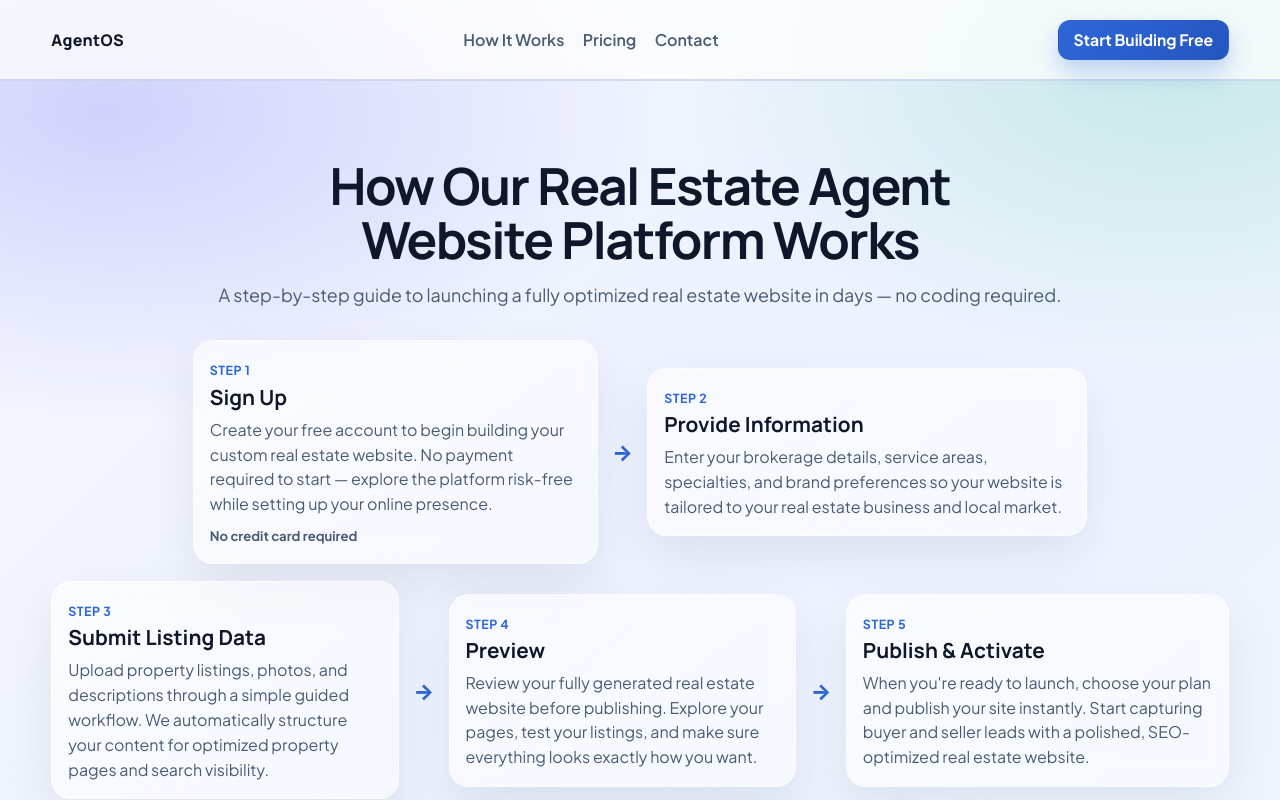
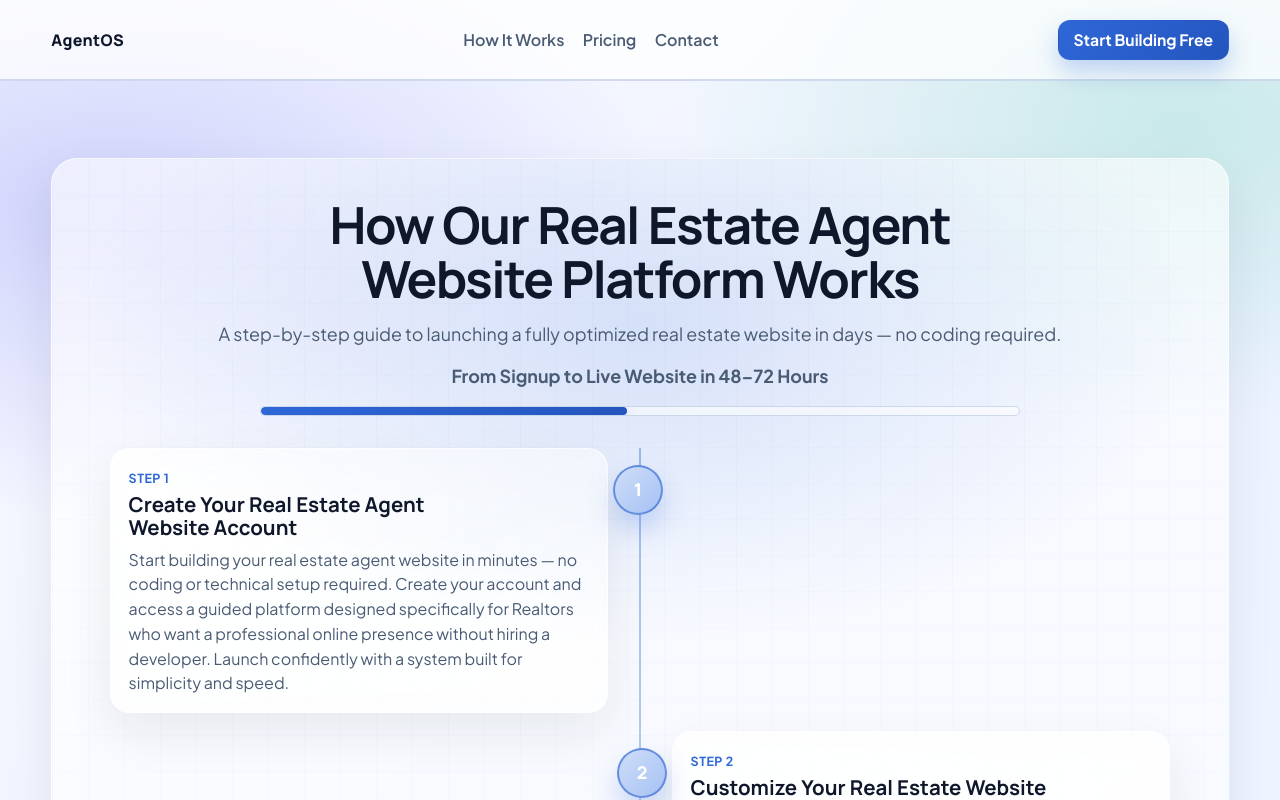
Before and after one commit to xSunnyyy/AgentOS, a Next.js app: page /how-it-works in a window 1280 px wide. Shown: the top 800 px of the page. Built offline with nearby package versions, Linux system fonts and the light colour scheme.

Commit message:
Redesign how-it-works page as alternating timeline

```diff
--- a/pages/how-it-works.js
+++ b/pages/how-it-works.js
@@ -1,42 +1,37 @@
 import Head from 'next/head';
 import { useEffect, useState } from 'react';
 
-const detailedSteps = [
+const timelineSteps = [
   {
-    number: 'Step 1',
-    title: 'Sign Up',
+    title: 'Create Your Real Estate Agent Website Account',
     description:
-      'Create your free account to begin building your custom real estate website. No payment required to start — explore the platform risk-free while setting up your online presence.',
-    note: 'No credit card required',
+      'Start building your real estate agent website in minutes — no coding or technical setup required. Create your account and access a guided platform designed specifically for Realtors who want a professional online presence without hiring a developer. Launch confidently with a system built for simplicity and speed.',
   },
   {
-    number: 'Step 2',
-    title: 'Provide Information',
+    title: 'Customize Your Real Estate Website Platform',
     description:
-      'Enter your brokerage details, service areas, specialties, and brand preferences so your website is tailored to your real estate business and local market.',
+      'Enter your branding, brokerage information, service areas, and specialties to tailor your real estate website to your local market. Our platform automatically structures your content using SEO best practices for Realtors, helping position you for better search visibility from day one.',
   },
   {
-    number: 'Step 3',
-    title: 'Submit Listing Data',
+    title: 'Add Listings & Power Your IDX Real Estate Website',
     description:
-      'Upload property listings, photos, and descriptions through a simple guided workflow. We automatically structure your content for optimized property pages and search visibility.',
+      'Upload property listings, photos, and descriptions through a streamlined workflow. Your listings are structured into optimized property pages designed to support lead generation for real estate agents and improve search performance across Google and mobile devices.',
   },
   {
-    number: 'Step 4',
-    title: 'Preview',
+    title: 'Preview Your Mobile-Responsive Real Estate Website',
     description:
-      'Review your fully generated real estate website before publishing. Explore your pages, test your listings, and make sure everything looks exactly how you want.',
+      'Before you launch, review your fully generated website across desktop and mobile. Every real estate website is built to be fast, modern, and mobile responsive — ensuring buyers and sellers have a seamless experience no matter how they find you.',
   },
   {
-    number: 'Step 5',
-    title: 'Publish & Activate',
+    title: 'Launch Your SEO-Optimized Real Estate Agent Website',
     description:
-      "When you're ready to launch, choose your plan and publish your site instantly. Start capturing buyer and seller leads with a polished, SEO-optimized real estate website.",
+      'Publish your website instantly and start capturing buyer and seller leads. Your real estate agent website goes live with built-in SEO structure, clean page hierarchy, and performance optimization — so you can focus on selling homes while your website works for you.',
   },
 ];
 
 export default function HowItWorksPage() {
   const [theme, setTheme] = useState('light');
+  const [scrollProgress, setScrollProgress] = useState(0);
 
   useEffect(() => {
     const storedTheme = window.localStorage.getItem('theme');
@@ -51,6 +46,42 @@ export default function HowItWorksPage() {
     window.localStorage.setItem('theme', theme);
   }, [theme]);
 
+  useEffect(() => {
+    const handleScroll = () => {
+      const timeline = document.getElementById('timeline');
+      if (!timeline) return;
+
+      const rect = timeline.getBoundingClientRect();
+      const viewportHeight = window.innerHeight || 1;
+      const total = rect.height + viewportHeight;
+      const seen = viewportHeight - rect.top;
+      const progress = Math.min(100, Math.max(0, (seen / total) * 100));
+      setScrollProgress(progress);
+    };
+
+    const observer = new IntersectionObserver(
+      (entries) => {
+        entries.forEach((entry) => {
+          if (entry.isIntersecting) {
+            entry.target.classList.add('is-visible');
+          }
+        });
+      },
+      { threshold: 0.2 }
+    );
+
+    const cards = document.querySelectorAll('.timeline-card');
+    cards.forEach((card) => observer.observe(card));
+
+    handleScroll();
+    window.addEventListener('scroll', handleScroll, { passive: true });
+
+    return () => {
+      observer.disconnect();
+      window.removeEventListener('scroll', handleScroll);
+    };
+  }, []);
+
   const toggleTheme = () => setTheme((prev) => (prev === 'dark' ? 'light' : 'dark'));
 
   return (
@@ -59,7 +90,7 @@ export default function HowItWorksPage() {
         <title>How It Works | AgentOS</title>
         <meta
           name="description"
-          content="Learn how AgentOS helps real estate agents launch a fully optimized website in days with a simple five-step process."
+          content="Follow a five-step path to launch your SEO-optimized real estate website with AgentOS in as little as 48-72 hours."
         />
       </Head>
 
@@ -92,38 +123,32 @@ export default function HowItWorksPage() {
 
         <main id="main-content">
           <section className="how-page" aria-labelledby="how-title">
-            <div className="container">
+            <div className="container how-wrap">
               <div className="how-heading">
                 <h1 id="how-title">How Our Real Estate Agent Website Platform Works</h1>
                 <p>
                   A step-by-step guide to launching a fully optimized real estate website in days — no coding required.
                 </p>
+                <p className="timeline-kicker">From Signup to Live Website in 48–72 Hours</p>
+                <div className="timeline-progress" role="presentation" aria-hidden="true">
+                  <span style={{ width: `${scrollProgress}%` }} />
+                </div>
               </div>
 
-              <div className="flow-row row-two">
-                {[detailedSteps[0], detailedSteps[1]].map((step, index) => (
-                  <div key={step.number} className="flow-item">
-                    <article className="flow-card">
-                      <span className="flow-step">{step.number}</span>
-                      <h2>{step.title}</h2>
-                      <p>{step.description}</p>
-                      {step.note && <p className="step-note">{step.note}</p>}
-                    </article>
-                    {index === 0 && <span className="flow-arrow" aria-hidden="true">→</span>}
-                  </div>
-                ))}
-              </div>
-
-              <div className="flow-row row-three">
-                {[detailedSteps[2], detailedSteps[3], detailedSteps[4]].map((step, index) => (
-                  <div key={step.number} className="flow-item">
-                    <article className="flow-card">
-                      <span className="flow-step">{step.number}</span>
-                      <h2>{step.title}</h2>
-                      <p>{step.description}</p>
-                    </article>
-                    {index < 2 && <span className="flow-arrow" aria-hidden="true">→</span>}
-                  </div>
+              <div className="timeline" id="timeline">
+                {timelineSteps.map((step, index) => (
+                  <article
+                    key={step.title}
+                    className={`timeline-card ${index % 2 === 0 ? 'card-left' : 'card-right'}`}
+                    aria-labelledby={`step-title-${index + 1}`}
+                  >
+                    <span className="timeline-dot" aria-hidden="true">
+                      {index + 1}
+                    </span>
+                    <span className="flow-step">Step {index + 1}</span>
+                    <h2 id={`step-title-${index + 1}`}>{step.title}</h2>
+                    <p>{step.description}</p>
+                  </article>
                 ))}
               </div>
             </div>
--- a/styles/globals.css
+++ b/styles/globals.css
@@ -657,14 +657,43 @@ html[data-theme='dark'] .hero-image-wrap {
   }
 }
 
+
 .how-page {
   padding: clamp(44px, 6vw, 84px) 0 30px;
+}
+
+.how-wrap {
+  position: relative;
+  border-radius: 26px;
+  border: 1px solid var(--border);
+  background:
+    radial-gradient(900px 520px at 50% 10%, color-mix(in oklab, var(--primary) 18%, transparent), transparent 62%),
+    radial-gradient(760px 480px at 50% 98%, color-mix(in oklab, var(--primary) 10%, transparent), transparent 70%),
+    color-mix(in oklab, var(--surface) 82%, transparent);
+  box-shadow: var(--shadow-soft);
+  backdrop-filter: blur(12px);
+  overflow: hidden;
+  padding: clamp(1.1rem, 3.2vw, 2.4rem);
+}
+
+.how-wrap::before {
+  content: '';
+  position: absolute;
+  inset: 0;
+  pointer-events: none;
+  opacity: 0.18;
+  background-image:
+    linear-gradient(90deg, color-mix(in oklab, var(--stroke) 60%, transparent) 1px, transparent 1px),
+    linear-gradient(color-mix(in oklab, var(--stroke) 50%, transparent) 1px, transparent 1px);
+  background-size: 36px 36px;
 }
 
 .how-heading {
   text-align: center;
   max-width: 860px;
   margin: 0 auto 2rem;
+  position: relative;
+  z-index: 1;
 }
 
 .how-heading h1 {
@@ -680,36 +709,101 @@ html[data-theme='dark'] .hero-image-wrap {
   font-size: clamp(1rem, 1.4vw, 1.15rem);
 }
 
-.flow-row {
-  display: grid;
-  justify-content: center;
-  gap: 0.9rem;
-  margin-top: 1rem;
+.timeline-kicker {
+  margin-top: 1.2rem;
+  font-weight: 700;
+  color: var(--text);
 }
 
-.row-two {
-  grid-template-columns: repeat(2, minmax(300px, 440px));
+.timeline-progress {
+  margin: 1rem auto 0;
+  width: min(760px, 100%);
+  height: 10px;
+  border-radius: 999px;
+  border: 1px solid var(--stroke);
+  background: color-mix(in oklab, var(--surface) 76%, transparent);
+  overflow: hidden;
 }
 
-.row-three {
-  grid-template-columns: repeat(3, minmax(250px, 1fr));
-  margin-top: 1.1rem;
+.timeline-progress span {
+  height: 100%;
+  display: block;
+  border-radius: inherit;
+  background: linear-gradient(135deg, var(--primary), var(--primary-strong));
+  box-shadow: 0 8px 18px color-mix(in oklab, var(--primary) 35%, transparent);
+  transition: width 0.18s linear;
 }
 
-.flow-item {
-  display: flex;
-  align-items: center;
-  gap: 0.9rem;
+.timeline {
+  position: relative;
+  z-index: 1;
+  max-width: 1060px;
+  margin: 0 auto;
+  display: grid;
+  gap: 1.1rem;
 }
 
-.flow-card {
-  background: linear-gradient(145deg, color-mix(in oklab, var(--surface) 86%, transparent), color-mix(in oklab, var(--surface) 62%, transparent));
+.timeline::before {
+  content: '';
+  position: absolute;
+  top: 0;
+  bottom: 0;
+  left: 50%;
+  width: 2px;
+  transform: translateX(-50%);
+  background: linear-gradient(180deg, color-mix(in oklab, var(--primary) 40%, transparent), color-mix(in oklab, var(--primary) 16%, transparent));
+}
+
+.timeline-card {
+  width: calc(50% - 2rem);
+  position: relative;
   border: 1px solid var(--border);
   border-radius: 20px;
+  padding: 1rem 1rem 1rem 1.1rem;
+  background: linear-gradient(145deg, color-mix(in oklab, var(--surface) 86%, transparent), color-mix(in oklab, var(--surface) 62%, transparent));
   box-shadow: var(--shadow-soft);
   backdrop-filter: blur(12px);
-  padding: 1rem;
-  flex: 1;
+  opacity: 0;
+  transform: translateY(22px);
+  transition: opacity 0.5s ease, transform 0.5s ease;
+}
+
+.timeline-card.is-visible {
+  opacity: 1;
+  transform: translateY(0);
+}
+
+.card-left {
+  margin-right: auto;
+}
+
+.card-right {
+  margin-left: auto;
+}
+
+.timeline-dot {
+  position: absolute;
+  top: 1rem;
+  width: 50px;
+  height: 50px;
+  border-radius: 999px;
+  border: 2px solid color-mix(in oklab, var(--primary) 54%, var(--stroke));
+  background: linear-gradient(135deg, color-mix(in oklab, var(--primary) 22%, #fff), color-mix(in oklab, var(--primary) 42%, #fff));
+  color: #fff;
+  font-family: 'Manrope', sans-serif;
+  font-weight: 800;
+  font-size: 1.1rem;
+  display: grid;
+  place-items: center;
+  box-shadow: 0 14px 28px color-mix(in oklab, var(--primary) 26%, transparent);
+}
+
+.card-left .timeline-dot {
+  right: -3.5rem;
+}
+
+.card-right .timeline-dot {
+  left: -3.5rem;
 }
 
 .flow-step {
@@ -722,20 +816,15 @@ html[data-theme='dark'] .hero-image-wrap {
   font-size: 0.78rem;
 }
 
-.flow-card h2 {
+.timeline-card h2 {
   margin: 0;
-  font-size: 1.3rem;
+  font-size: 1.28rem;
+  max-width: 28ch;
 }
 
-.flow-card p {
+.timeline-card p {
   margin: 0.58rem 0 0;
   color: var(--muted);
-}
-
-.flow-arrow {
-  font-size: 1.35rem;
-  color: var(--primary);
-  font-weight: 800;
 }
 
 .faq-placeholder {
@@ -751,17 +840,21 @@ html[data-theme='dark'] .hero-image-wrap {
   padding: 1.25rem;
 }
 
-@media (max-width: 1100px) {
-  .row-two,
-  .row-three {
-    grid-template-columns: 1fr;
+@media (max-width: 980px) {
+  .timeline::before {
+    left: 24px;
+    transform: none;
   }
 
-  .flow-item {
-    justify-content: center;
+  .timeline-card {
+    width: 100%;
+    margin: 0;
+    padding-left: 4rem;
   }
 
-  .flow-arrow {
-    display: none;
+  .card-left .timeline-dot,
+  .card-right .timeline-dot {
+    left: -1px;
+    right: auto;
   }
 }
```
